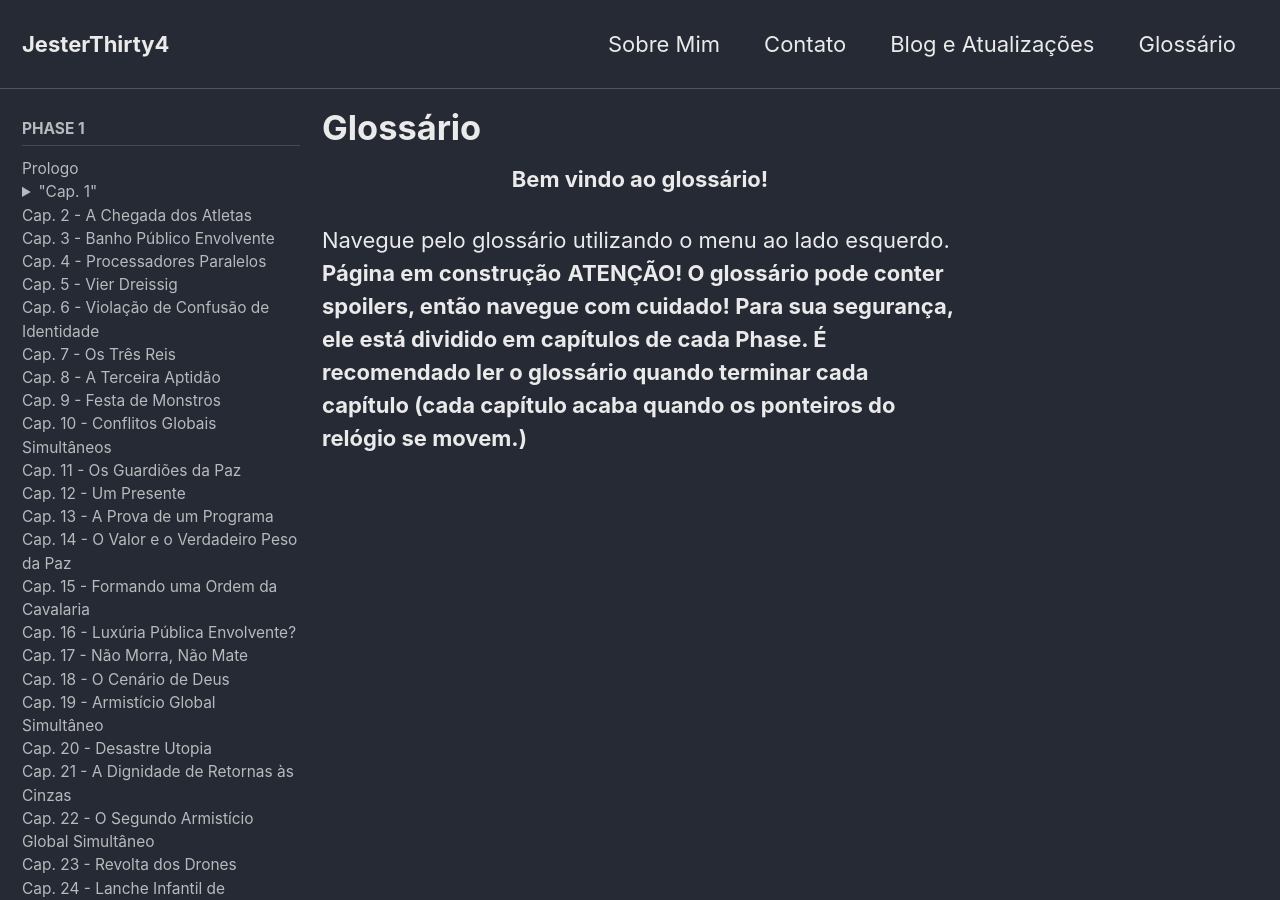
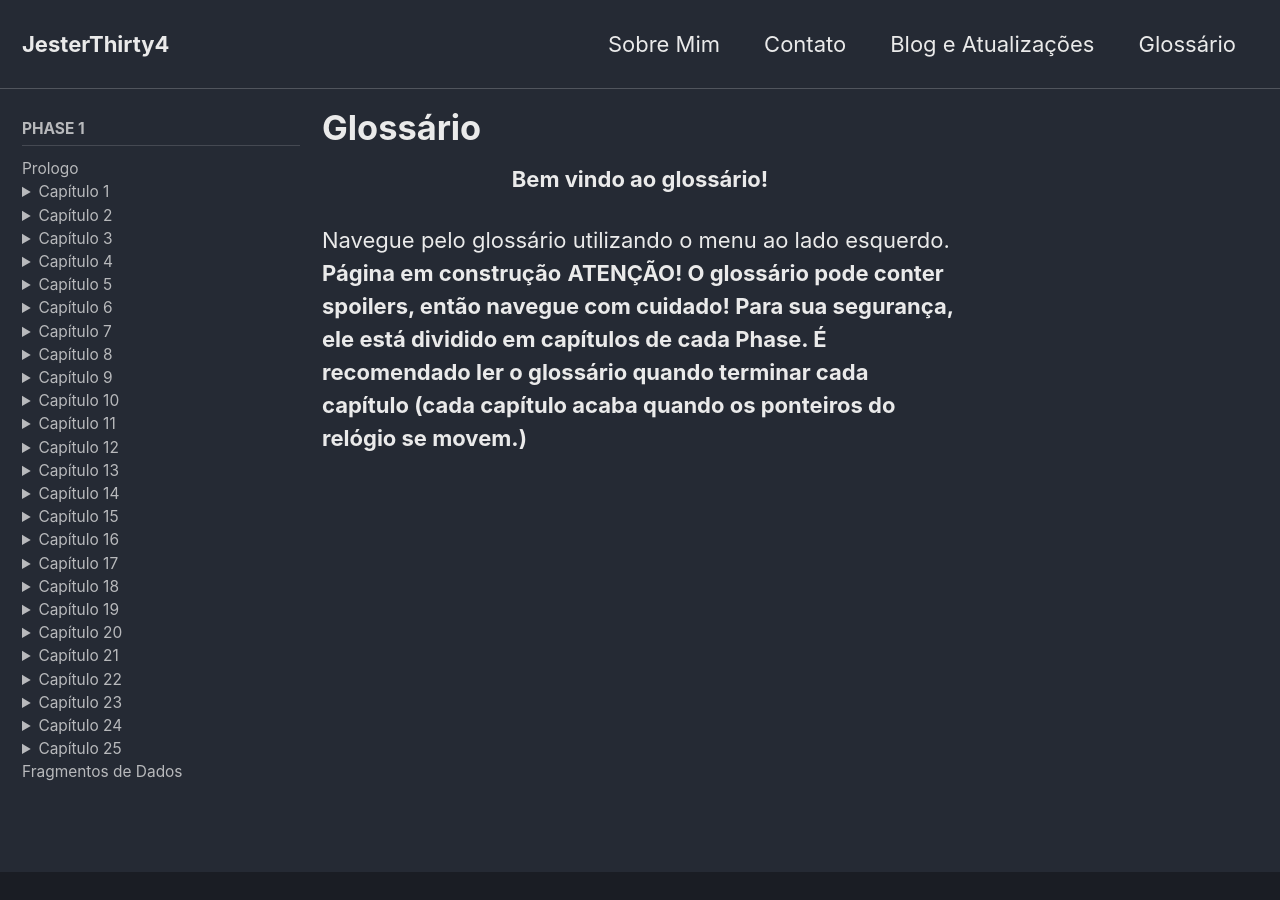
Before and after one commit to JesterThirty4/JesterThirty4.github.io, a Jekyll site: the page built from _pages/glossario.md, in a window 1280 px wide and 900 px high. Built offline with Jekyll 4.4.1, drawn with Linux system fonts in a browser that asks for light colours; cached includes are drawn as plain includes; some of the changed text lies outside the part shown.

Commit message:
Update navigation.yml

```diff
--- a/_data/navigation.yml
+++ b/_data/navigation.yml
@@ -15,55 +15,55 @@ docs:
     children:
       - title: "Prologo"
         url: /_pages/gprologo/
-      - title: <details> <summary> "Cap. 1" </summary> "- Festival do Estandarte de Batalhas" </details>
+      - title: <details> <summary> Capítulo 1 </summary> Festival do Estandarte de Batalhas </details>
         url: /_pages/gch1/
-      - title: "Cap. 2 - A Chegada dos Atletas"
+      - title: <details> <summary> Capítulo 2 </summary> A Chegada dos Atletas </details>
         url: /_pages/gch2/
-      - title: "Cap. 3 - Banho Público Envolvente"
+      - title: <details> <summary> Capítulo 3 </summary> Banho Público Envolvente </details>
         url: /_pages/gch3/
-      - title: "Cap. 4 - Processadores Paralelos"
+      - title: <details> <summary> Capítulo 4 </summary> Processadores Paralelos </details>
         url: /_pages/gch4/
-      - title: "Cap. 5 - Vier Dreissig"
+      - title: <details> <summary> Capítulo 5 </summary> Vier Dreissig </details>
         url: /_pages/gch5/
-      - title: "Cap. 6 - Violação de Confusão de Identidade"
+      - title: <details> <summary> Capítulo 6 </summary> Violação de Confusão de Identidade </details>
         url: /_pages/gch6/
-      - title: "Cap. 7 - Os Três Reis"
+      - title: <details> <summary> Capítulo 7 </summary> Os Três Reis </details>
         url: /_pages/gch7/
-      - title: "Cap. 8 - A Terceira Aptidão"
+      - title: <details> <summary> Capítulo 8 </summary> A Terceira Aptidão </details>
         url: /_pages/gch8/
-      - title: "Cap. 9 - Festa de Monstros"
+      - title: <details> <summary> Capítulo 9 </summary> Festa de Monstros </details>
         url: /_pages/gch9/
-      - title: "Cap. 10 - Conflitos Globais Simultâneos"
+      - title: <details> <summary> Capítulo 10 </summary> Conflitos Globais Simultâneos </details>
         url: /_pages/gch10/
-      - title: "Cap. 11 - Os Guardiões da Paz"
+      - title: <details> <summary> Capítulo 11 </summary> Os Guardiões da Paz </details>
         url: /_pages/gch11/
-      - title: "Cap. 12 - Um Presente"
+      - title: <details> <summary> Capítulo 12 </summary> Um Presente </details>
         url: /_pages/gch12/
-      - title: "Cap. 13 - A Prova de um Programa"
+      - title: <details> <summary> Capítulo 13 </summary> A Prova de um Programa </details>
         url: /_pages/gch13/
-      - title: "Cap. 14 - O Valor e o Verdadeiro Peso da Paz"
+      - title: <details> <summary> Capítulo 14 </summary> O Valor e o Verdadeiro Peso da Paz </details>
         url: /_pages/gch14/
-      - title: "Cap. 15 - Formando uma Ordem da Cavalaria"
+      - title: <details> <summary> Capítulo 15 </summary> Formando uma Ordem da Cavalaria </details>
         url: /_pages/gch15/
-      - title: "Cap. 16 - Luxúria Pública Envolvente?"
+      - title: <details> <summary> Capítulo 16 </summary> Luxúria Pública Envolvente? </details>
         url: /_pages/gch16/
-      - title: "Cap. 17 - Não Morra, Não Mate"
+      - title: <details> <summary> Capítulo 17 </summary> Não Morra, Não Mate </details>
         url: /_pages/gch17/
-      - title: "Cap. 18 - O Cenário de Deus"
+      - title: <details> <summary> Capítulo 18 </summary> O Cenário de Deus </details>
         url: /_pages/gch18/
-      - title: "Cap. 19 - Armistício Global Simultâneo"
+      - title: <details> <summary> Capítulo 19 </summary> Armistício Global Simultâneo </details>
         url: /_pages/gch19/
-      - title: "Cap. 20 - Desastre Utopia"
+      - title: <details> <summary> Capítulo 20 </summary> Desastre Utopia </details>
         url: /_pages/gch20/
-      - title: "Cap. 21 - A Dignidade de Retornas às Cinzas"
+      - title: <details> <summary> Capítulo 21 </summary> A Dignidade de Retornas às Cinzas </details>
         url: /_pages/gch21/
-      - title: "Cap. 22 - O Segundo Armistício Global Simultâneo"
+      - title: <details> <summary> Capítulo 22 </summary> O Segundo Armistício Global Simultâneo </details>
         url: /_pages/gch22/
-      - title: "Cap. 23 - Revolta dos Drones"
+      - title: <details> <summary> Capítulo 23 </summary> Revolta dos Drones </details>
         url: /_pages/gch23/
-      - title: "Cap. 24 - Lanche Infantil de Desastres Naturais"
+      - title: <details> <summary> Capítulo 24 </summary> Lanche Infantil de Desastres Naturais </details>
         url: /_pages/gch24/
-      - title: "Cap. 25 - A Hora da Profecia"
+      - title: <details> <summary> Capítulo 25 </summary> A Hora da Profecia </details>
         url: /_pages/gch25/
       - title: "Fragmentos de Dados"
         url: /_pages/gf/
```
